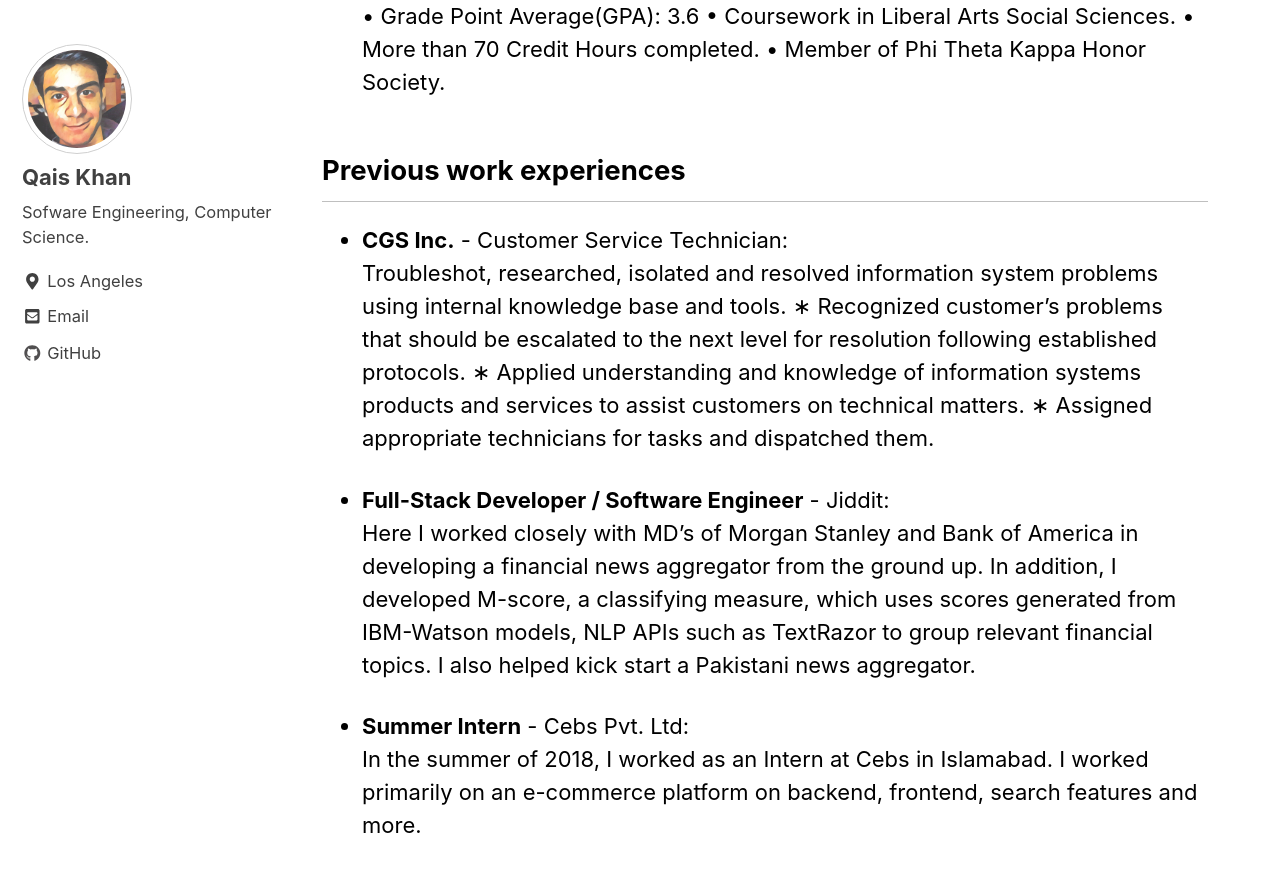
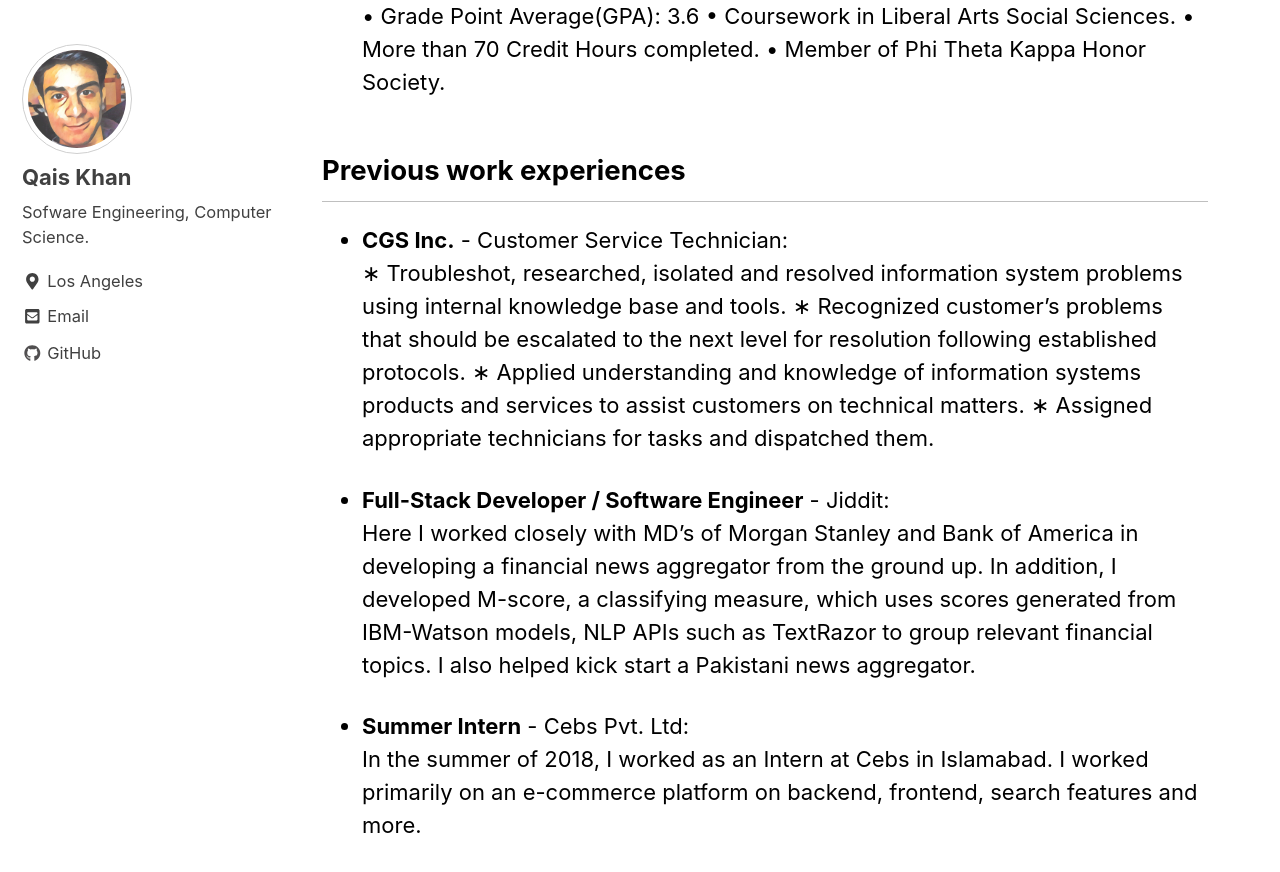
Before and after one commit to goharzeb/goharzeb.github.io, a Jekyll site: the page built from _pages/cv.md, in a window 1280 px wide and 900 px high, scrolled down 514 px. Shown: the top 872 px of the window. Built offline with Jekyll 4.4.1, drawn with Linux system fonts in a browser that asks for light colours; nearby versions of some CDN libraries.

Commit message:
Update cv.md

```diff
--- a/_pages/cv.md
+++ b/_pages/cv.md
@@ -21,11 +21,11 @@ header:
 ## Previous work experiences
 
 - **CGS Inc.** - Customer Service Technician:
-    Troubleshot, researched, isolated and resolved information system problems using internal knowledge base and tools.
-  ∗ Recognized customer’s problems that should be escalated to the next level for resolution following established protocols.
-  ∗ Applied understanding and knowledge of information systems products and services to assist customers on technical
+∗ Troubleshot, researched, isolated and resolved information system problems using internal knowledge base and tools.
+∗ Recognized customer’s problems that should be escalated to the next level for resolution following established protocols.
+∗ Applied understanding and knowledge of information systems products and services to assist customers on technical
   matters.
-  ∗ Assigned appropriate technicians for tasks and dispatched them.
+∗ Assigned appropriate technicians for tasks and dispatched them.
 
 
 - **Full-Stack Developer / Software Engineer** - Jiddit:
```
